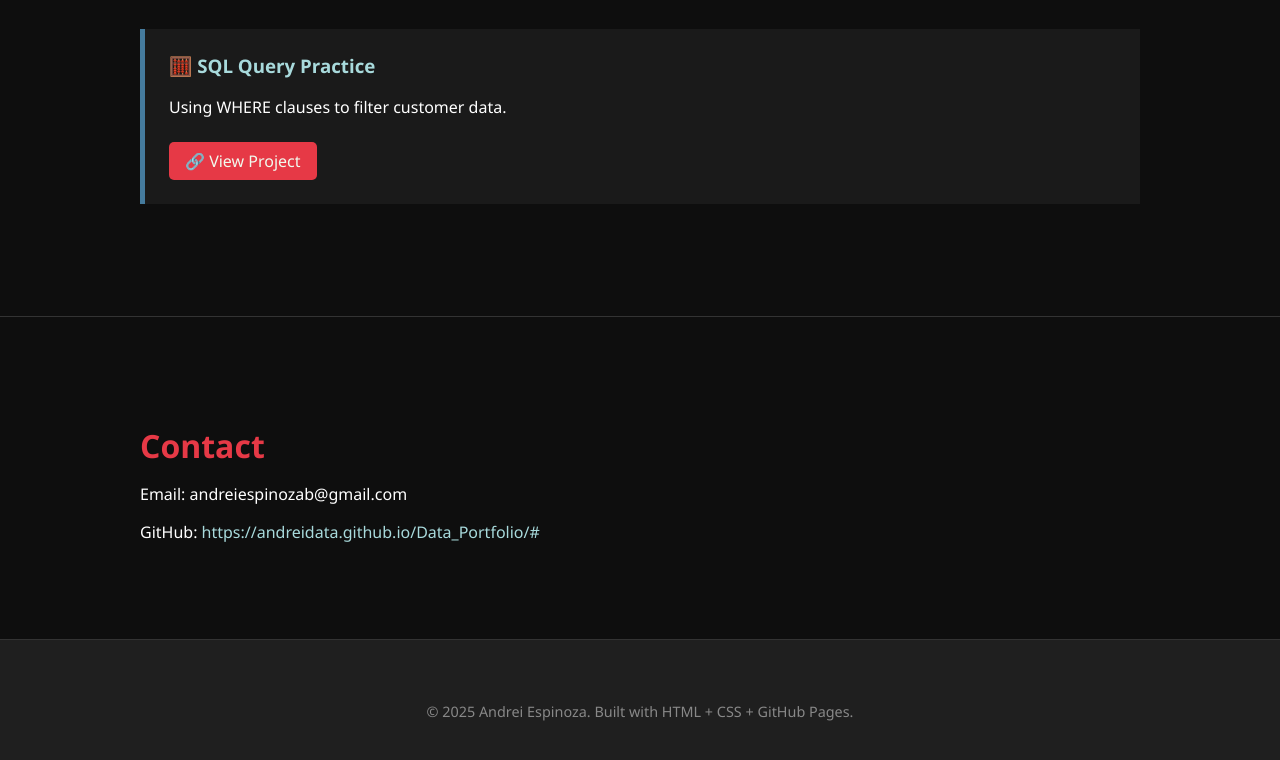
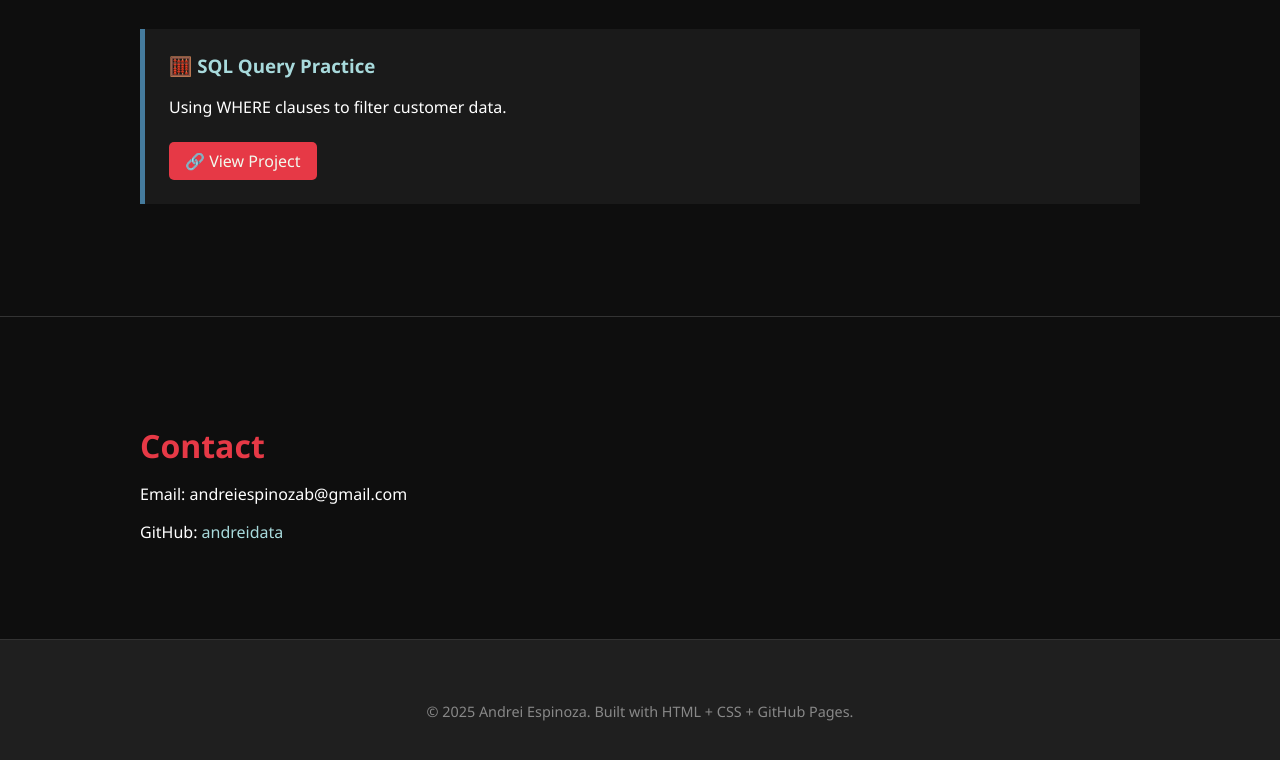
Before and after one commit to AndreiData/Data_Portfolio, a plain HTML site: page index.html in a window 1280 px wide. Shown: the part 1518-2278 px from the top of the page. Drawn offline with Linux system fonts and the light colour scheme.

Commit message:
Update index.html

```diff
--- a/index.html
+++ b/index.html
@@ -59,7 +59,7 @@
     <div class="container">
       <h2>Contact</h2>
       <p>Email: andreiespinozab@gmail.com</p>
-      <p>GitHub: <a href="https://github.com/tuusuario">https://andreidata.github.io/Data_Portfolio/#</a></p>
+      <p>GitHub: <a href="https://github.com/andreidata">andreidata</a></p>
     </div>
   </section>
 
```
